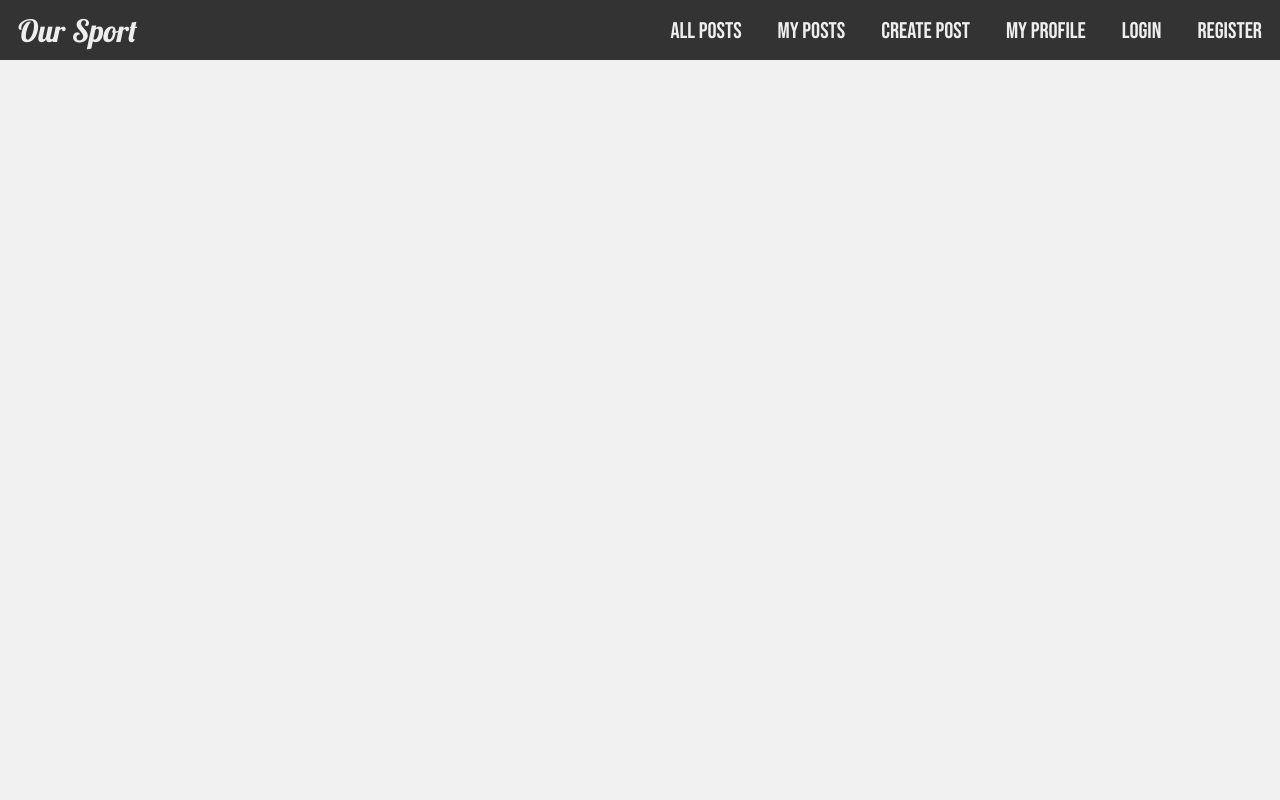
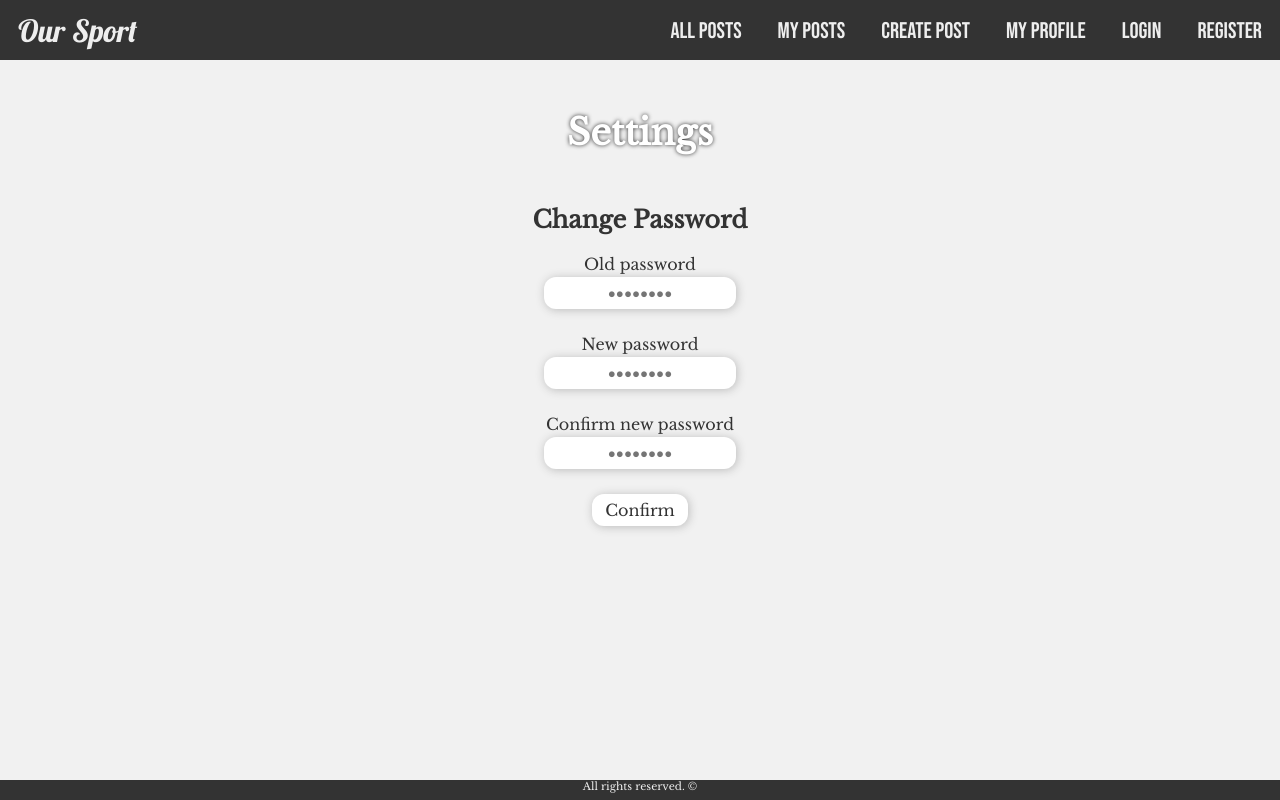
Before and after one commit to nikolay5r/our-sport-app, a React (Create React App) app: page /profile/userId/changePassword in a window 1280 px wide. Built offline with nearby package versions, Linux system fonts and the light colour scheme.

Commit message:
Create ChangePassword component

```diff
--- a/src/App.js
+++ b/src/App.js
@@ -15,6 +15,7 @@ import MyProfile from './components/MyProfile/MyProfile';
 import CreatePost from './components/Posts/CreatePost';
 import PostDetails from './components/Posts/PostDetails/PostDetails';
 import EditPost from './components/Posts/EditPost';
+import ChangePassword from './components/MyProfile/Settings/ChangePassword';
 
 function App() {
     return (
@@ -32,6 +33,8 @@ function App() {
                 <Route path="/posts/create" element={<CreatePost />} />
                 <Route path="/posts/postId" element={<PostDetails />} />
                 <Route path="/posts/postId/edit" element={<EditPost />} />
+                <Route path="/profile/userId/changePassword" element={<ChangePassword />} />
+
 
             </Routes>
 
--- /dev/null
+++ b/src/components/MyProfile/Settings/ChangePassword.js
@@ -0,0 +1,20 @@
+export default function ChangePassword() {
+    return (
+        <div class="page-content">
+            <h1 class="heading">Settings</h1>
+            <div class="change-profile-settings">
+                <h2>Change Password</h2>
+                <label for="old-password">Old password</label>
+                <input type="password" placeholder="&#9679;&#9679;&#9679;&#9679;&#9679;&#9679;&#9679;&#9679;" id="old-password"
+                    name="email" />
+                <label for="password">New password</label>
+                <input type="password" placeholder="&#9679;&#9679;&#9679;&#9679;&#9679;&#9679;&#9679;&#9679;" id="password"
+                    name="password" />
+                <label for="repeat-password">Confirm new password</label>
+                <input type="password" placeholder="&#9679;&#9679;&#9679;&#9679;&#9679;&#9679;&#9679;&#9679;"
+                    id="repeat-password" name="repeat-password" />
+                <input type="submit" value="Confirm" />
+            </div>
+        </div>
+    )
+}
```
